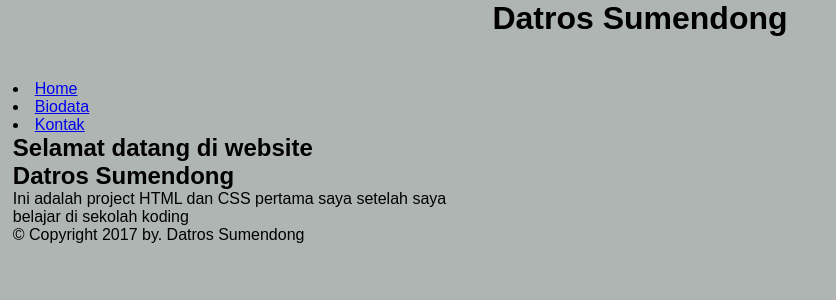
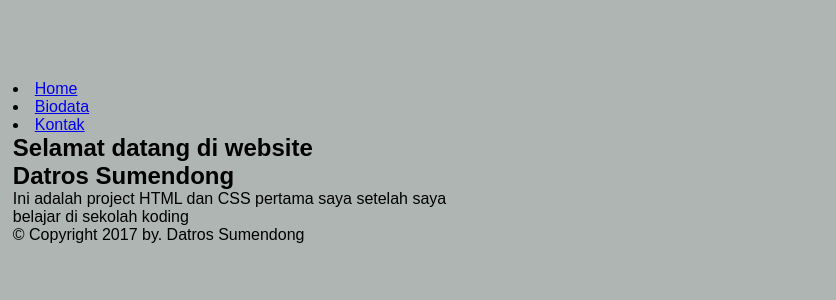
Before and after one commit to datrosumendong/datros.github.io, a PHP site: page / in a window 1280 px wide. Shown: the top 300 px of the page, without its empty margins (0-836 px from the left). Run offline with PHP 8.4, Linux system fonts and the light colour scheme.

Commit message:
Sedikit ada tambahan div dan perbuahan style

```diff
--- a/index.html
+++ b/index.html
@@ -4,6 +4,7 @@
     <link rel="stylesheet" href="style.css">
   </head>
   <body>
+    <div id=header>
       <header>
         <h1>Datros Sumendong</h1>
       </header>
@@ -12,14 +13,19 @@
         <li><a href="#">Biodata</a></li>
         <li><a href="#">Kontak</a></li>
       </nav>
+    </div>
+    <div id=article>
       <article>
         <h2>Selamat datang di website</br>
         Datros Sumendong</h2>
         <p>Ini adalah project HTML dan CSS pertama saya setelah saya</br>
         belajar di sekolah koding</p>
       </article>
+    </div>
+    <div id=footer>
       <footer>
         <p>&copy Copyright 2017 by. Datros Sumendong</p>
       </footer>
+    </div>
   </body>
 </html>
--- a/style.css
+++ b/style.css
@@ -13,7 +13,7 @@ body {
 }
 
 header {
-  width      : 98%;
+  width      : 980px;
   height     : 80px;
   margin     : 0 auto;
   background : rgb(65, 61, 56):
@@ -21,4 +21,10 @@ header {
 
 header h1 {
   text-align : center;
+  color: rgb(175, 181, 179);
 }
+
+#header {
+  width:100%;
+  heigth :25px;
+}
```
Lines whose indentation alone changed are shown as unchanged.
